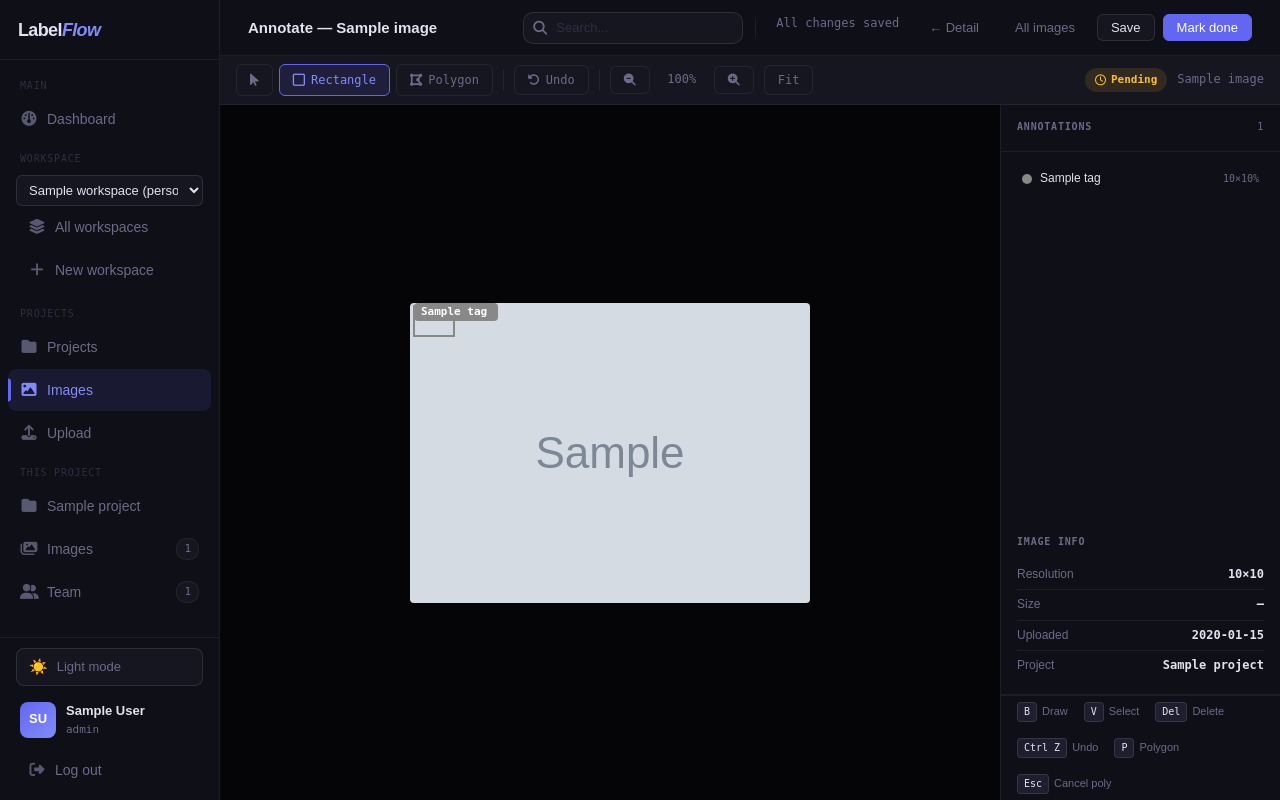
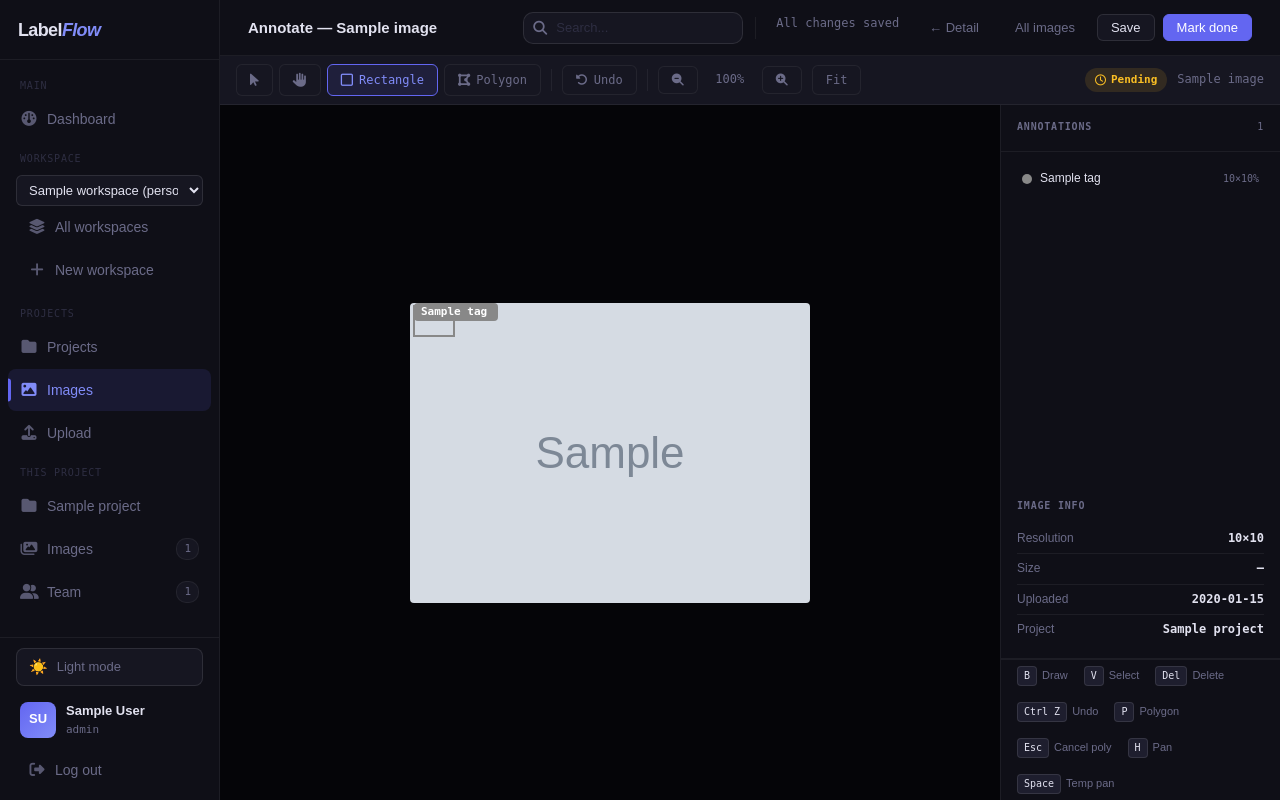
Before and after one commit to MartynasMatDev/LabelFlow, a Django app: page /app/images/1/annotate/ in a window 1280 px wide. Run offline with Django 5.2, Linux system fonts and the light colour scheme; a user stored in the database is signed in; tables that the repository leaves empty hold one stand-in row (values such as "Sample post"); grey boxes marked "Sample" are stand-in pictures; data that the repository does not hold is empty.

Commit message:
Fixed bug when zoomen drawn canvas wasnt relative to zoomed image coordinates. Implemented Pan functionality

```diff
--- a/templates/app/image_annotate.html
+++ b/templates/app/image_annotate.html
@@ -23,6 +23,11 @@
 .canvas-wrap.tool-eraser #seg-canvas  { pointer-events: all; cursor: crosshair; }
 .canvas-wrap.tool-brush #svg-overlay,
 .canvas-wrap.tool-eraser #svg-overlay { pointer-events: none; }
+
+.canvas-wrap.tool-pan            { cursor: grab !important; }
+.canvas-wrap.tool-pan *          { cursor: grab !important; }
+.canvas-wrap.panning,
+.canvas-wrap.panning *           { cursor: grabbing !important; }
 
 .brush-size-row { display:flex;align-items:center;gap:6px; }
 .brush-size-row label { font-size:11px;color:var(--text-muted);white-space:nowrap; }
@@ -50,6 +55,9 @@
       <button class="tool-btn" id="tool-select" onclick="Annotator.setTool('select')" title="Select (V)">
         <span class="tool-icon"><i class="fa-solid fa-arrow-pointer"></i></span>
       </button>
+      <button class="tool-btn" id="tool-pan" onclick="Annotator.setTool('pan')" title="Pan (H)">
+        <span class="tool-icon"><i class="fa-solid fa-hand"></i></span>
+      </button>
       {% if project.annotation_type != 'segmentation' %}
       <button class="tool-btn active" id="tool-draw" onclick="Annotator.setTool('draw')" title="Draw (B)">
         <span class="tool-icon"><i class="fa-regular fa-square"></i></span> Rectangle
@@ -69,7 +77,7 @@
       <div class="topbar-sep"></div>
       <span class="brush-size-row">
         <label>Size</label>
-        <input type="range" id="brush-size-slider" min="2" max="80" value="20"
+        <input type="range" id="brush-size-slider" min="1" max="80" value="20"
                oninput="Annotator.setBrushSize(+this.value)">
         <span id="brush-size-val">20px</span>
       </span>
@@ -212,6 +220,8 @@
       <span class="key-hint"><kbd>P</kbd> Polygon</span>
       <span class="key-hint"><kbd>Esc</kbd> Cancel poly</span>
       {% endif %}
+      <span class="key-hint"><kbd>H</kbd> Pan</span>
+      <span class="key-hint"><kbd>Space</kbd> Temp pan</span>
       {% if project.annotation_type == 'segmentation' or project.annotation_type == 'mixed' %}
       <span class="key-hint"><kbd>U</kbd> Brush</span>
       <span class="key-hint"><kbd>E</kbd> Eraser</span>
@@ -269,6 +279,11 @@ const Annotator = (() => {
 
   let polyDrawing = false;
   let polyPoints  = [];
+
+  let panning       = false;
+  let panStart      = null;
+  let spaceDown     = false;
+  let prevTool      = null;  // tool to restore after space-pan
 
   /* ── Segmentation state ─────────────────────────────────── */
   let segMasks     = [];   // [{id, label, offscreen, ctx}]
@@ -350,11 +365,13 @@ const Annotator = (() => {
     const eraserBtn = document.getElementById('tool-eraser');
     const segPanel  = document.getElementById('seg-panel');
 
+    const panBtn = document.getElementById('tool-pan');
     if (drawBtn)   drawBtn.classList.toggle('active',   t === 'draw');
     if (selectBtn) selectBtn.classList.toggle('active', t === 'select');
     if (polyBtn)   polyBtn.classList.toggle('active',   t === 'polygon');
     if (brushBtn)  brushBtn.classList.toggle('active',  t === 'brush');
     if (eraserBtn) eraserBtn.classList.toggle('active', t === 'eraser');
+    if (panBtn)    panBtn.classList.toggle('active',    t === 'pan');
 
     if (segPanel) segPanel.style.display = (t === 'brush' || t === 'eraser') ? '' : 'none';
 
@@ -369,8 +386,13 @@ const Annotator = (() => {
   }
   function resetZoom() { scale = 1; applyZoom(); }
   function applyZoom() {
-    imgEl.style.transform = `scale(${scale})`;
+    const t = `scale(${scale})`;
+    imgEl.style.transform       = t;
     imgEl.style.transformOrigin = 'top left';
+    if (segCanvas) {
+      segCanvas.style.transform       = t;
+      segCanvas.style.transformOrigin = 'top left';
+    }
     zoomDisplay.textContent = Math.round(scale * 100) + '%';
     if (IS_SEG) segComposite();
   }
@@ -760,9 +782,10 @@ const Annotator = (() => {
   ══════════════════════════════════════════════════════════ */
   function segFitCanvas() {
     if (!segCanvas) return;
-    const r = imgEl.getBoundingClientRect();
-    segCanvas.width  = Math.round(r.width);
-    segCanvas.height = Math.round(r.height);
+    // Use offsetWidth/offsetHeight — unaffected by CSS transform, matches
+    // the container's natural layout size which is what inset:0 fills.
+    segCanvas.width  = imgEl.offsetWidth;
+    segCanvas.height = imgEl.offsetHeight;
   }
 
   function segComposite() {
@@ -1065,9 +1088,16 @@ const Annotator = (() => {
     if (e.key === 'b' || e.key === 'B') setTool('draw');
     if (e.key === 'v' || e.key === 'V') setTool('select');
     if (e.key === 'p' || e.key === 'P') setTool('polygon');
+    if (e.key === 'h' || e.key === 'H') setTool('pan');
     if (IS_SEG) {
       if (e.key === 'u' || e.key === 'U') setTool('brush');
       if (e.key === 'e' || e.key === 'E') setTool('eraser');
+    }
+    if (e.key === ' ' && !spaceDown) {
+      e.preventDefault();
+      spaceDown = true;
+      prevTool  = tool;
+      setTool('pan');
     }
     if (e.key === 'Delete' || e.key === 'Backspace') { e.preventDefault(); deleteSelected(); }
     if ((e.ctrlKey || e.metaKey) && (e.key === 'z' || e.key === 'Z')) { e.preventDefault(); undo(); }
@@ -1075,13 +1105,50 @@ const Annotator = (() => {
     if (e.key === 'Escape') { cancelPolygon(); deselectAll(); }
   });
 
+  document.addEventListener('keyup', e => {
+    if (e.key === ' ') {
+      spaceDown = false;
+      if (!panning && prevTool) setTool(prevTool);
+      prevTool = null;
+    }
+  });
+
   /* ══════════════════════════════════════════════════════════
      EVENT WIRING
   ══════════════════════════════════════════════════════════ */
-  svg.addEventListener('mousedown', onCanvasMousedown);
-  imgEl.addEventListener('mousedown', onCanvasMousedown);
+  /* ── Pan helpers ────────────────────────────────────────── */
+  function isPanTrigger(e) {
+    return tool === 'pan' || spaceDown || e.button === 1;
+  }
+
+  function startPan(e) {
+    panning = true;
+    panStart = { x: e.clientX + wrap.scrollLeft, y: e.clientY + wrap.scrollTop };
+    wrap.classList.add('panning');
+  }
+
+  function doPan(e) {
+    if (!panning) return;
+    wrap.scrollLeft = panStart.x - e.clientX;
+    wrap.scrollTop  = panStart.y - e.clientY;
+  }
+
+  function stopPan() {
+    panning = false;
+    wrap.classList.remove('panning');
+  }
+
+  svg.addEventListener('mousedown', e => {
+    if (isPanTrigger(e)) { e.preventDefault(); startPan(e); return; }
+    onCanvasMousedown(e);
+  });
+  imgEl.addEventListener('mousedown', e => {
+    if (isPanTrigger(e)) { e.preventDefault(); startPan(e); return; }
+    onCanvasMousedown(e);
+  });
 
   document.addEventListener('mousemove', e => {
+    if (panning) { doPan(e); return; }
     onMousemove(e);
     if (segPainting) {
       const pt = clientToImgPx(e.clientX, e.clientY);
@@ -1093,9 +1160,13 @@ const Annotator = (() => {
   });
 
   document.addEventListener('mouseup', e => {
+    if (panning) { stopPan(); return; }
     onMouseup(e);
     if (segPainting) { segPainting = false; segLastPt = null; }
   });
+
+  // Middle-mouse: prevent default scroll behaviour
+  wrap.addEventListener('mousedown', e => { if (e.button === 1) e.preventDefault(); });
 
   svg.addEventListener('click', e => { if (e.target === svg) deselectAll(); });
   container.addEventListener('contextmenu', e => e.preventDefault());
```
